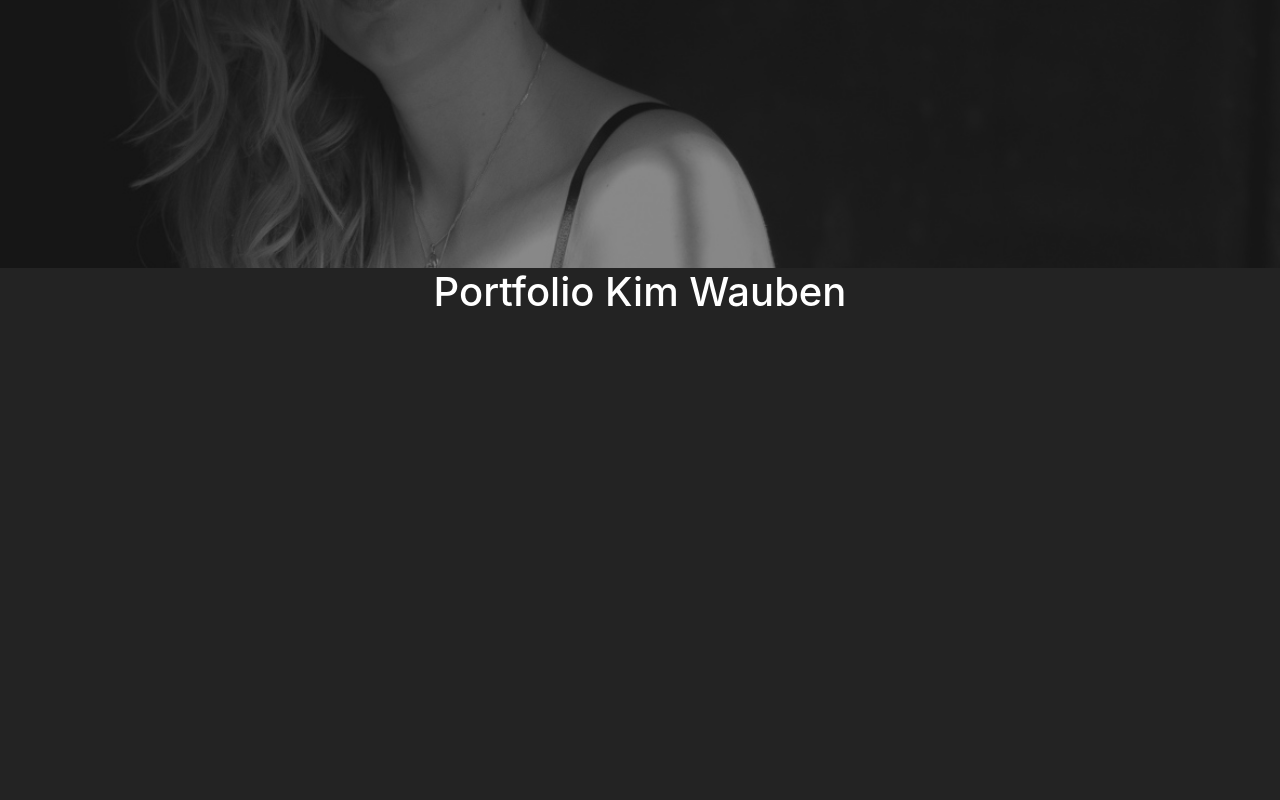
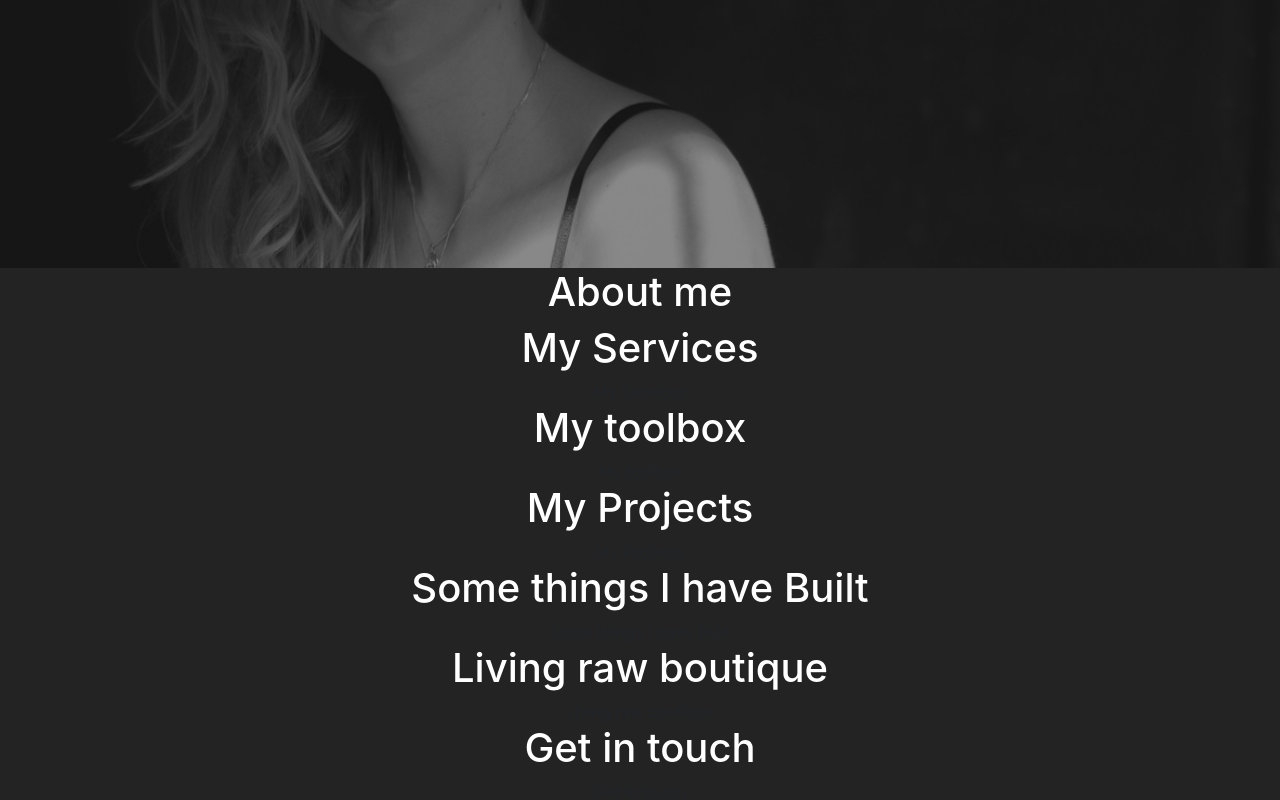
Before and after one commit to KimW1998/portfolio-kwauben, a React (Create React App) app: page / in a window 1280 px wide. Shown: the part 396-1196 px from the top of the page. Built offline with nearby package versions, Linux system fonts and the light colour scheme.

Commit message:
created the Body.tsx to create the body with this layout

```diff
--- a/src/App.tsx
+++ b/src/App.tsx
@@ -1,7 +1,8 @@
 import React from 'react';
 import './App.css';
-import NavigationBar from './Components/navigationBar';
+
 import HeaderImage from './Components/headerImage';
+import Body from './Body';
 
 const App = () => {
   return (
@@ -10,10 +11,10 @@ const App = () => {
 
         <HeaderImage />
       </header>
-
+<Body />
       <footer className="App-footer">
 
-<h1 className='test-tekst'>Portfolio Kim Wauben</h1>
+
       </footer>
     </div>
   );
--- /dev/null
+++ b/src/Body.tsx
@@ -0,0 +1,52 @@
+import { Col, Container, Row } from "react-bootstrap";
+
+const Body = () => {
+    return (
+<Container>
+    <Row>
+        <Col>
+        <h1 className="test-tekst">About me</h1>
+        </Col>
+    </Row>
+    <Row>
+        <Col>
+        <h1 className="test-tekst">My Services</h1>
+        My Services
+        </Col>
+    </Row>
+    <Row>
+        <Col>
+        <h1 className="test-tekst">My toolbox</h1>
+        My toolbox
+        </Col>
+    </Row>
+    <Row>
+        <Col>
+        <h1 className="test-tekst">My Projects</h1>
+        My Projects
+        </Col>
+    </Row>
+    <Row>
+        <Col>
+        <h1 className="test-tekst">Some things I have Built</h1>
+       Some things I have Built
+        </Col>
+    </Row>
+    <Row>
+        <Col>
+        <h1 className="test-tekst">Living raw boutique</h1>
+        Living raw boutique
+        </Col>
+    </Row>
+    <Row>
+        <Col>
+        <h1 className="test-tekst">Get in touch</h1>
+        Get in touch
+        </Col>
+    </Row>
+</Container>
+
+);
+}
+
+export default Body;
```
